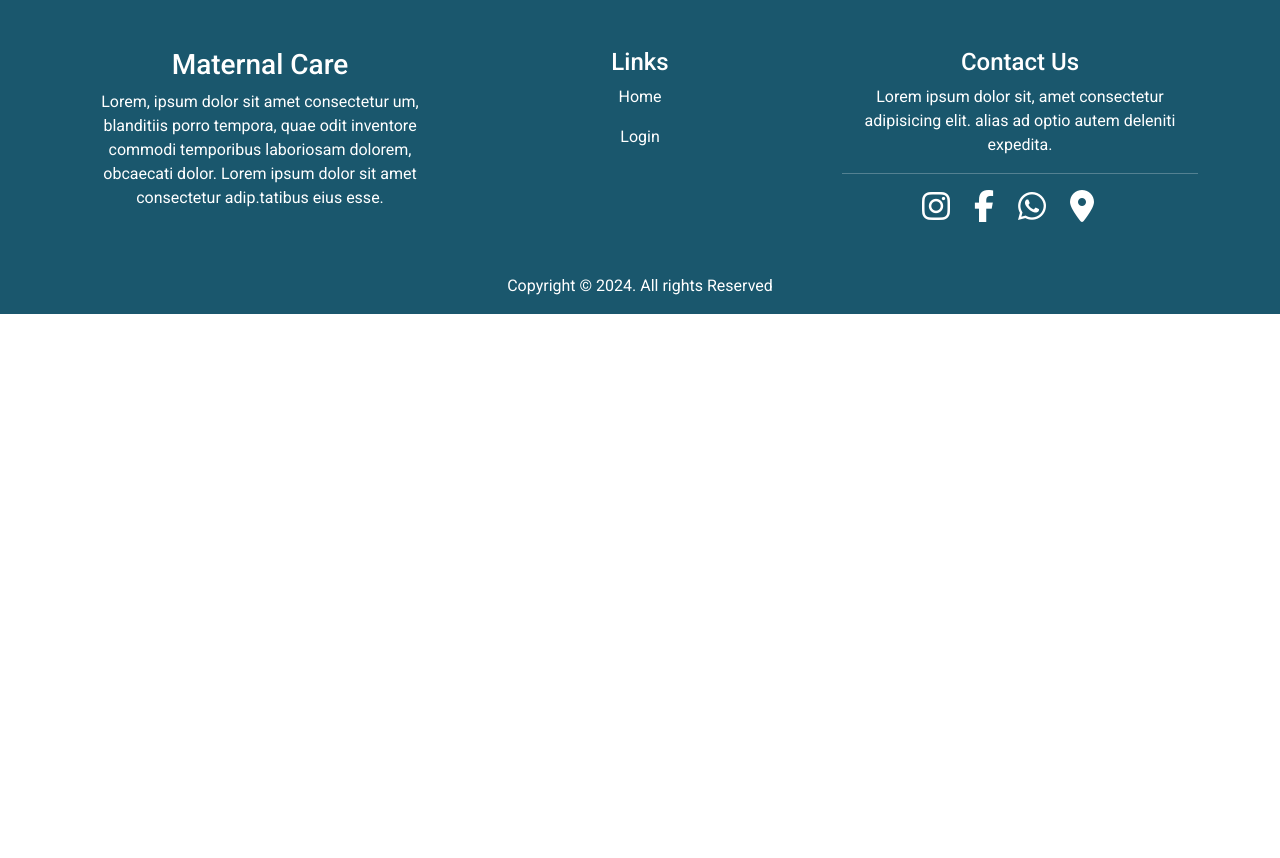
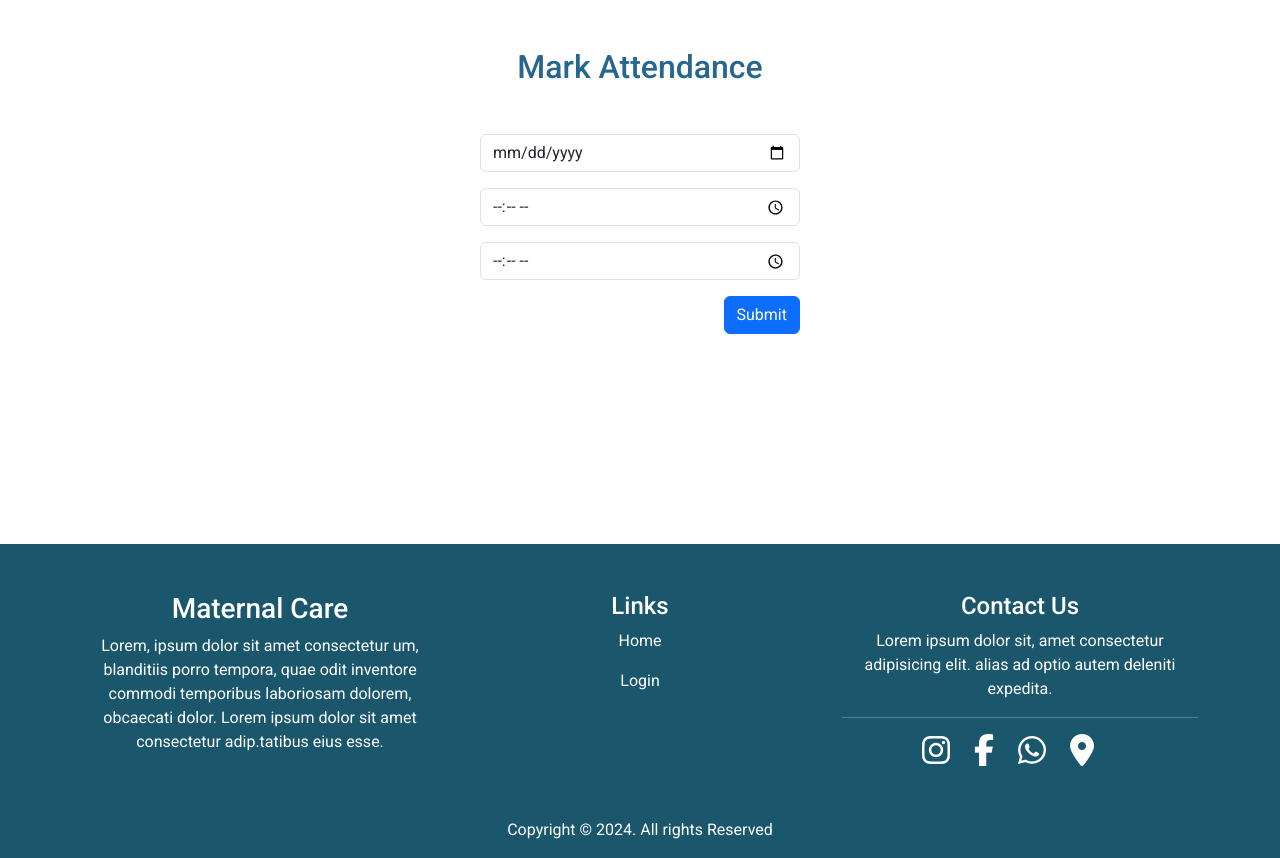
Before and after one commit to aadilmansoor/maternal-care, a React (Create React App) app: page /service-provider/mark-attendance in a window 1280 px wide. Before the commit the page ends 800 px from the top, so only its background shows below. Built offline with nearby package versions, Linux system fonts and the light colour scheme.

Commit message:
integrated api for attendance page

```diff
--- a/src/App.js
+++ b/src/App.js
@@ -25,7 +25,7 @@ import ServiceProviderDetails from "./pages/Client/ServiceProviderDetails/Servic
 import ForgotPassword from "./pages/ForgotPassword/ForgotPassword";
 import BookingStatus from "./pages/Client/BookingStatus/BookingStatus";
 import Newsletter from "./pages/Admin/Newsletter/Newsletter";
-
+import MarkAttendance from "./pages/Service_Provider/MarkAttendance/MarkAttendance";
 
 function App() {
   return (
@@ -52,11 +52,18 @@ function App() {
         />
         <Route path="/service-provider/attendance" element={<Attendance />} />
 
-        <Route path="/user/complaints" element={<Complaint/>} />
-        <Route path="/user/service-provider-details" element={<ServiceProviderDetails/>} />
-        <Route path="/reset-password" element={<ForgotPassword/>} />
-        <Route path="/user/booking-status" element={<BookingStatus/>} />
+        <Route path="/user/complaints" element={<Complaint />} />
+        <Route
+          path="/user/service-provider-details"
+          element={<ServiceProviderDetails />}
+        />
+        <Route path="/reset-password" element={<ForgotPassword />} />
+        <Route path="/user/booking-status" element={<BookingStatus />} />
         <Route path="/admin/send-newsletter" element={<Newsletter />} />
+        <Route
+          path="/service-provider/mark-attendance"
+          element={<MarkAttendance />}
+        />
       </Routes>
       <ToastContainer
         autoClose={2000}
--- a/src/Services/allAPI.js
+++ b/src/Services/allAPI.js
@@ -64,3 +64,12 @@ export const adminLogin = async (req) => {
     ""
   );
 };
+
+export const serviceProviderMarkAttendance = async (req) => {
+  return await commonAPI(
+    "POST",
+    `${base_URL}/maternalcare/user/serviceprovider/attendance`,
+    req,
+    ""
+  );
+};
--- a/src/pages/Login/Login.jsx
+++ b/src/pages/Login/Login.jsx
@@ -28,11 +28,16 @@ function Login() {
     const fetchData = async () => {
       if (role === "provider") {
         const result = await serviceProviderLogin(loginDetails);
+        console.log(result);
         if (result.status === 200) {
           localStorage.setItem("maternity-token", result?.data?.token);
           localStorage.setItem("maternity-role", "provider");
+          localStorage.setItem(
+            "serviceProviderId",
+            result?.data?.existingUser?._id
+          );
           toast.success("Login Successful");
-          navigate("/care-provider-dashboard");
+          // navigate("/care-provider-dashboard");
         }
         if (result?.response?.status === 404) {
           toast.error("Incorrect Email or Password");
@@ -66,7 +71,6 @@ function Login() {
           </h3>
         </Modal.Header>
         <Modal.Body className="modal_body">
-
           Enter your email address and we'll send you an email with OTP for
           verification to reset your password.
           <Form.Control
--- /dev/null
+++ b/src/pages/Service_Provider/MarkAttendance/MarkAttendance.css
@@ -0,0 +1,3 @@
+.date-time_container {
+  width: 320px;
+}
--- /dev/null
+++ b/src/pages/Service_Provider/MarkAttendance/MarkAttendance.jsx
@@ -0,0 +1,84 @@
+import { Button } from "react-bootstrap";
+import "./MarkAttendance.css";
+import { useState } from "react";
+import {
+  calculateDecimalHours,
+  formatDate,
+  validateTimeInAndOut,
+} from "../../../utils";
+import { toast } from "react-toastify";
+import { serviceProviderMarkAttendance } from "../../../Services/allAPI";
+
+const MarkAttendance = () => {
+  const [dateField, setDateField] = useState({
+    date: "",
+    time_in: "",
+    time_out: "",
+  });
+
+  const handleSubmit = (e) => {
+    e.preventDefault();
+    const { date, time_in, time_out } = dateField;
+    if (!date || !time_in || !time_out) {
+      toast.warning("Please fill in all details.");
+      return;
+    }
+    if (!validateTimeInAndOut(dateField.time_in, dateField.time_out)) {
+      toast.warning("Time in should be earlier than Time out.");
+      return;
+    }
+
+    const formattedDate = formatDate(date);
+    const workingHours = calculateDecimalHours(time_in, time_out);
+    const serviceProviderId = localStorage.getItem("serviceProviderId");
+
+    const uploadData = async () => {
+      const result = await serviceProviderMarkAttendance({
+        date: formattedDate,
+        time_in,
+        time_out,
+        workingHours,
+        serviceProviderId,
+        present: true,
+      });
+      console.log(result);
+    };
+    uploadData();
+  };
+
+  return (
+    <div style={{ minHeight: "62vh" }}>
+      <h2 className="text-center mt-5 mb-4">Mark Attendance</h2>
+      <div className=" d-flex justify-content-center mt-4">
+        <div className="text-end date-time_container mt-4">
+          <input
+            type="date"
+            className="form-control mb-3"
+            value={dateField.date}
+            onChange={(e) =>
+              setDateField({ ...dateField, date: e.target.value })
+            }
+          />
+          <input
+            type="time"
+            className="form-control mb-3"
+            value={dateField.time_in}
+            onChange={(e) =>
+              setDateField({ ...dateField, time_in: e.target.value })
+            }
+          />
+          <input
+            type="time"
+            className="form-control mb-3"
+            value={dateField.time_out}
+            onChange={(e) =>
+              setDateField({ ...dateField, time_out: e.target.value })
+            }
+          />
+          <Button onClick={(e) => handleSubmit(e)}>Submit</Button>
+        </div>
+      </div>
+    </div>
+  );
+};
+export default MarkAttendance;
--- /dev/null
+++ b/src/utils.js
@@ -0,0 +1,48 @@
+export const formatDate = (inputDate) => {
+  const parts = inputDate.split("-");
+  const formattedDate = parts[2] + "-" + parts[1] + "-" + parts[0];
+  return formattedDate;
+};
+
+export const validateTimeInAndOut = (timeIn, timeOut) => {
+  // Split time strings into hours and minutes
+  const timeInParts = timeIn.split(":");
+  const timeOutParts = timeOut.split(":");
+
+  // Convert hours and minutes to numbers
+  const hoursIn = parseInt(timeInParts[0]);
+  const minutesIn = parseInt(timeInParts[1]);
+  const hoursOut = parseInt(timeOutParts[0]);
+  const minutesOut = parseInt(timeOutParts[1]);
+
+  // Check if time in is earlier than time out
+  if (hoursIn < hoursOut || (hoursIn === hoursOut && minutesIn < minutesOut)) {
+    return true;
+  } else {
+    return false;
+  }
+};
+
+export const calculateDecimalHours = (timeIn, timeOut) => {
+  // Split time strings into hours and minutes
+  const timeInParts = timeIn.split(":");
+  const timeOutParts = timeOut.split(":");
+
+  // Convert hours and minutes to numbers
+  const hoursIn = parseInt(timeInParts[0]);
+  const minutesIn = parseInt(timeInParts[1]);
+  const hoursOut = parseInt(timeOutParts[0]);
+  const minutesOut = parseInt(timeOutParts[1]);
+
+  // Convert both times into minutes
+  const totalMinutesIn = hoursIn * 60 + minutesIn;
+  const totalMinutesOut = hoursOut * 60 + minutesOut;
+
+  // Calculate the difference in minutes
+  const differenceInMinutes = totalMinutesOut - totalMinutesIn;
+
+  // Convert the difference into decimal hours, rounded to four decimal places
+  const decimalHours = parseFloat((differenceInMinutes / 60).toFixed(2));
+
+  return decimalHours;
+};
```
Also changed, not shown: 2 other files (tests, documents, lock files or other folders). Lines whose indentation alone changed are shown as unchanged.
